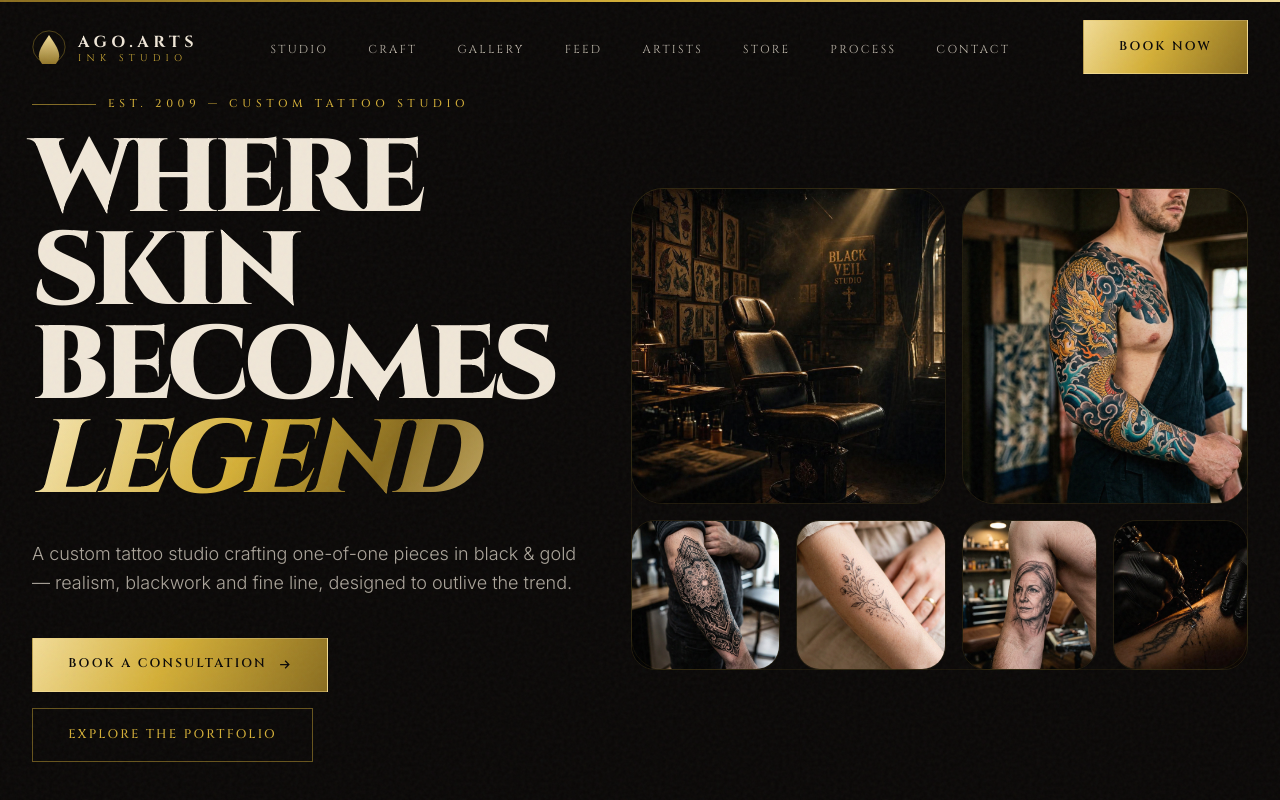
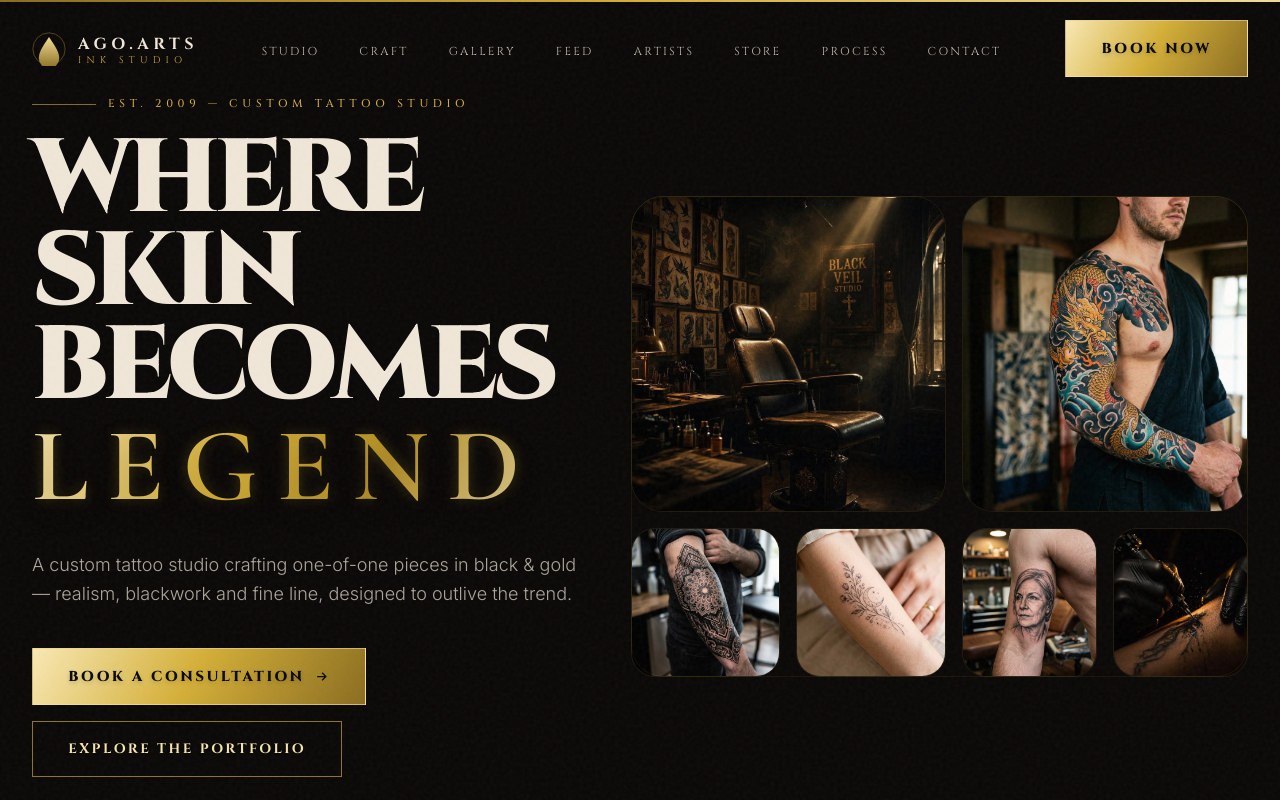
Before and after one commit to jishnusjv85-design/ago-arts, a React (Vite) app: page / in a window 1280 px wide. Shown: the top 800 px of the page. Built offline with nearby package versions, Linux system fonts and the light colour scheme.

Commit message:
first name change hero 2s4

```diff
--- a/src/components/Hero.tsx
+++ b/src/components/Hero.tsx
@@ -64,7 +64,12 @@ export default function Hero() {
             <h1 className="font-display text-5xl font-black uppercase leading-[0.9] tracking-[-0.05em] text-cream sm:text-[5rem] lg:text-[6.5rem]">
               <motion.span variants={item} className="block">Where Skin</motion.span>
               <motion.span variants={item} className="block">Becomes</motion.span>
-              <motion.span variants={item} className="block text-gold-gradient italic">Legend</motion.span>
+              <motion.span
+                variants={item}
+                className="block font-serif-elegant text-5xl font-semibold uppercase tracking-[0.2em] text-legend-gold sm:text-[5.75rem] lg:text-[6.5rem]"
+              >
+                Legend
+              </motion.span>
             </h1>
 
             <motion.p variants={item} className="mt-8 max-w-xl text-base leading-relaxed text-cream/70 sm:text-lg">
--- a/src/index.css
+++ b/src/index.css
@@ -118,6 +118,17 @@ body {
   color: transparent;
 }
 
+.text-legend-gold {
+  font-family: var(--font-serif);
+  font-weight: 600;
+  letter-spacing: 0.18em;
+  background: linear-gradient(120deg, #f8e7bc 0%, #d4af37 35%, #b18b23 62%, #f9efca 100%);
+  -webkit-background-clip: text;
+  background-clip: text;
+  color: transparent;
+  text-shadow: 0 0 14px rgba(212, 175, 55, 0.25), 0 10px 30px rgba(0, 0, 0, 0.2);
+}
+
 .text-shimmer {
   background: linear-gradient(
     100deg,
@@ -159,12 +170,13 @@ body {
   font-family: var(--font-display);
   text-transform: uppercase;
   letter-spacing: 0.18em;
-  font-size: 0.78rem;
-  font-weight: 600;
+  font-size: 0.90rem;
+  font-weight: 800;
   padding: 1.05rem 2.2rem;
-  background: linear-gradient(120deg, #f2dc97, #d4af37 45%, #8a6d1f);
-  color: #0a0807;
-  border: 1px solid rgba(242, 220, 151, 0.4);
+  background: linear-gradient(120deg, #f9e9b4, #d4af37 48%, #8a6d1f);
+  color: #090806;
+  text-shadow: 0 2px 4px rgba(0, 0, 0, 0.18);
+  border: 1px solid rgba(242, 220, 151, 0.65);
   position: relative;
   overflow: hidden;
   transition: transform 0.4s cubic-bezier(0.22, 1, 0.36, 1), box-shadow 0.4s;
@@ -192,11 +204,12 @@ body {
   font-family: var(--font-display);
   text-transform: uppercase;
   letter-spacing: 0.18em;
-  font-size: 0.78rem;
-  font-weight: 500;
+  font-size: 0.85rem;
+  font-weight: 700;
   padding: 1.05rem 2.2rem;
-  color: var(--color-gold);
-  border: 1px solid rgba(212, 175, 55, 0.45);
+  color: #f6e6ae;
+  border: 1px solid rgba(212, 175, 55, 0.65);
+  text-shadow: 0 1px 2px rgba(0, 0, 0, 0.14);
   transition: all 0.4s ease;
 }
 .btn-ghost:hover {
```
